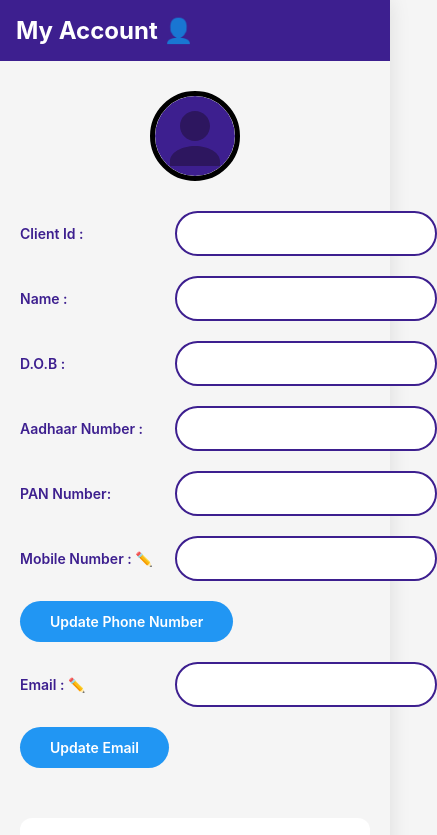
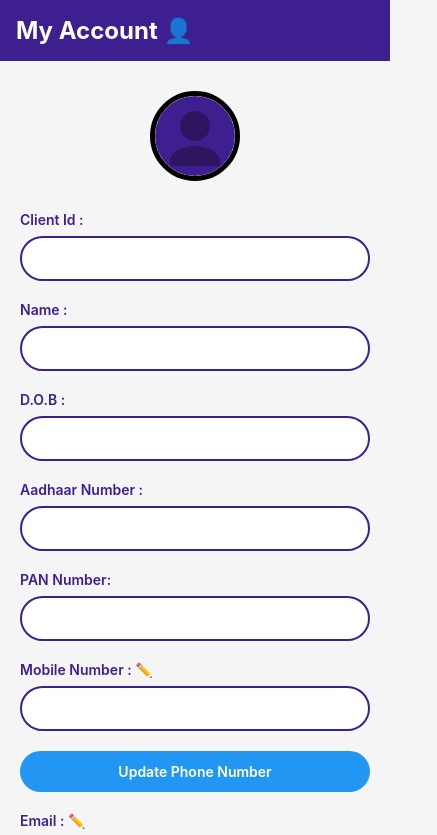
Before and after one commit to kunalvvs/BharatRecords-Torion, a React (Vite) app in the folder frontend/: page /my-account in a window 390 px wide. Shown: the top 835 px of the page, 437 px wide, since content can reach past the window. Built offline with nearby package versions, Linux system fonts and the light colour scheme.

Commit message:
Enhance MyAccountPage styles for better responsiveness and add .gitignore and vercel.json files

```diff
--- a/frontend/src/pages/MyAccountPage.css
+++ b/frontend/src/pages/MyAccountPage.css
@@ -1,12 +1,17 @@
 
 .my-account-page {
   min-height: 100vh;
+  width: 100%;
+  max-width: 100vw;
   background: #F5F5F5;
   padding-bottom: 20px;
+  overflow-x: hidden;
 }
 
 .account-content {
   padding: 20px;
+  max-width: 100%;
+  box-sizing: border-box;
 }
 
 .profile-avatar {
@@ -35,6 +40,16 @@
   align-items: center;
   margin-bottom: 20px;
   gap: 15px;
+  width: 100%;
+  box-sizing: border-box;
+}
+
+@media (max-width: 480px) {
+  .form-row {
+    flex-direction: column;
+    align-items: stretch;
+    gap: 8px;
+  }
 }
 
 .form-label {
@@ -43,6 +58,13 @@
   font-weight: 600;
   min-width: 140px;
   flex-shrink: 0;
+}
+
+@media (max-width: 480px) {
+  .form-label {
+    min-width: auto;
+    width: 100%;
+  }
 }
 
 .form-input-field {
@@ -54,6 +76,16 @@
   color: #333;
   outline: none;
   transition: all 0.3s ease;
+  width: 100%;
+  box-sizing: border-box;
+  max-width: 100%;
+}
+
+@media (max-width: 480px) {
+  .form-input-field {
+    width: 100%;
+    flex: none;
+  }
 }
 
 .form-input-field.editable {
@@ -76,6 +108,16 @@
   cursor: pointer;
   margin-bottom: 20px;
   transition: all 0.3s ease;
+  width: 100%;
+  max-width: 250px;
+  box-sizing: border-box;
+}
+
+@media (max-width: 480px) {
+  .update-phone-btn,
+  .update-email-btn {
+    max-width: 100%;
+  }
 }
 
 .update-phone-btn:hover,
```
Also changed, not shown: frontend/vercel.json (added), 1 other file (tests, documents, lock files or other folders).
